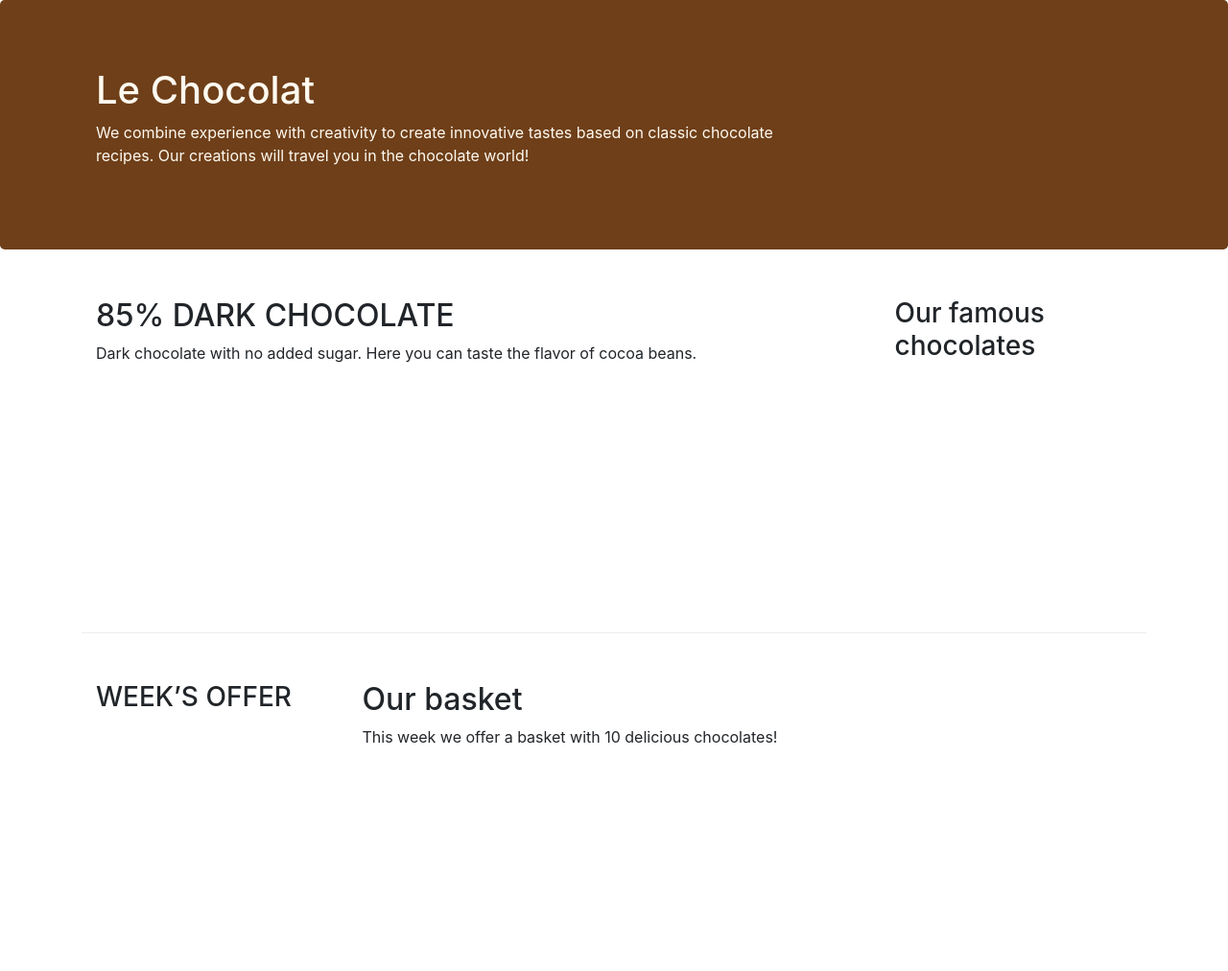
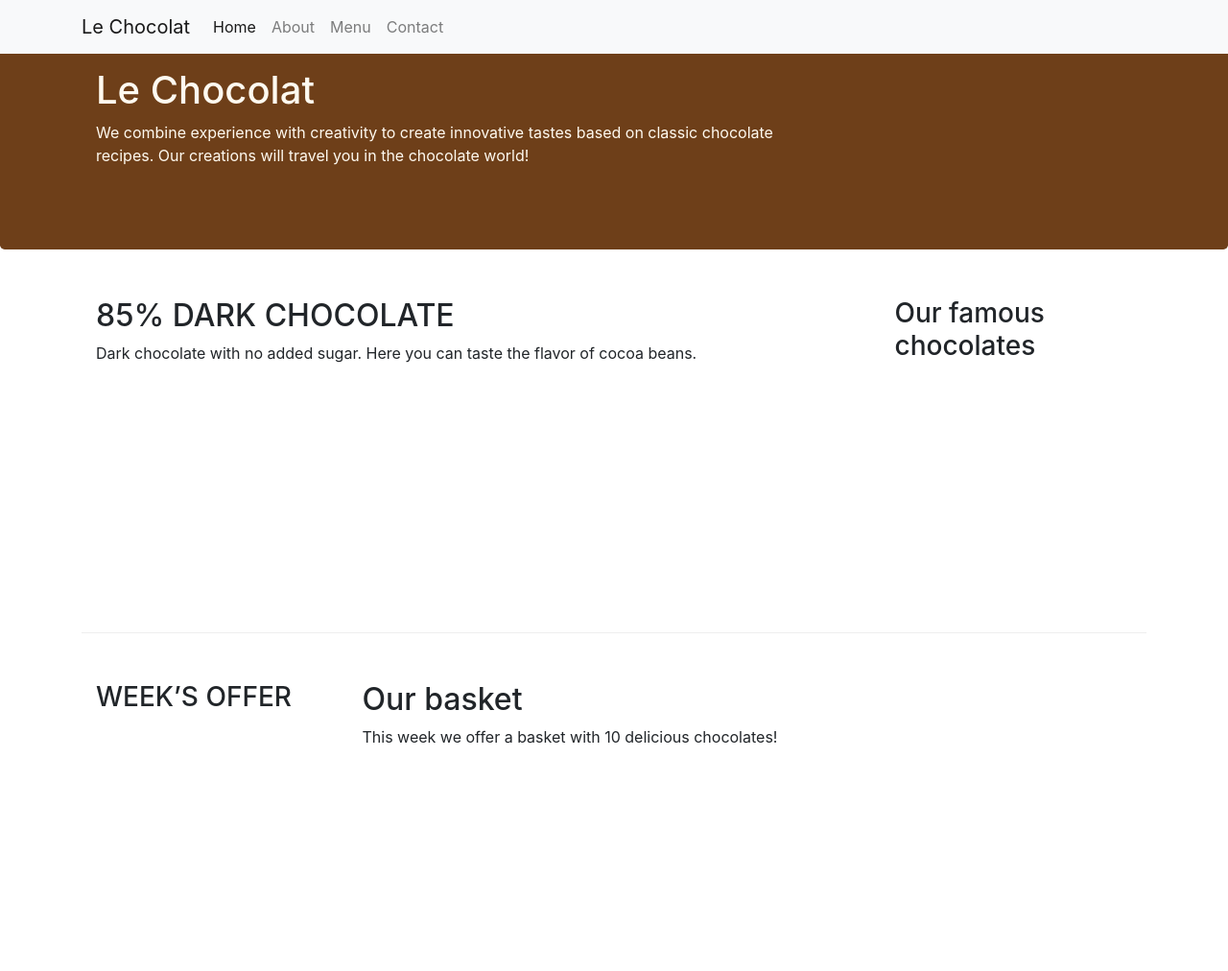
Before and after one commit to Vasilikidv/leChocolat, a website: page index.html in a window 1280 px wide. Shown: the top 1012 px of the page at 96% size. Drawn offline with nearby package versions, Linux system fonts and the light colour scheme.

Commit message:
Navbar and Breadcrumbs

```diff
--- a/index.html
+++ b/index.html
@@ -12,6 +12,22 @@
 </head>
 
 <body>
+    <nav class="navbar navbar-expand-md navbar-light bg-light fixed-top" >
+        <div class="container">
+            <a class="navbar-brand" href="#">Le Chocolat</a>
+            <button class="navbar-toggler" type="button" data-toggle="collapse"  data-target="#Navbar">
+                <span class="navbar-toggler-icon"></span>
+            </button>
+            <div class="collapse navbar-collapse" id="Navbar">
+                <ul class="navbar-nav">
+                    <li class="nav-item active"><a class="nav-link" href="#"> Home</a></li>
+                    <li class="nav-item"><a class="nav-link" href="./aboutus.html">About</a></li>
+                    <li class="nav-item"><a class="nav-link" href="#">Menu</a></li>
+                    <li class="nav-item"><a class="nav-link" href="#">Contact</a></li>
+                </ul>
+            </div>
+        </div>
+    </nav>
 
     <header class="jumbotron">
         <div class="container">
```
